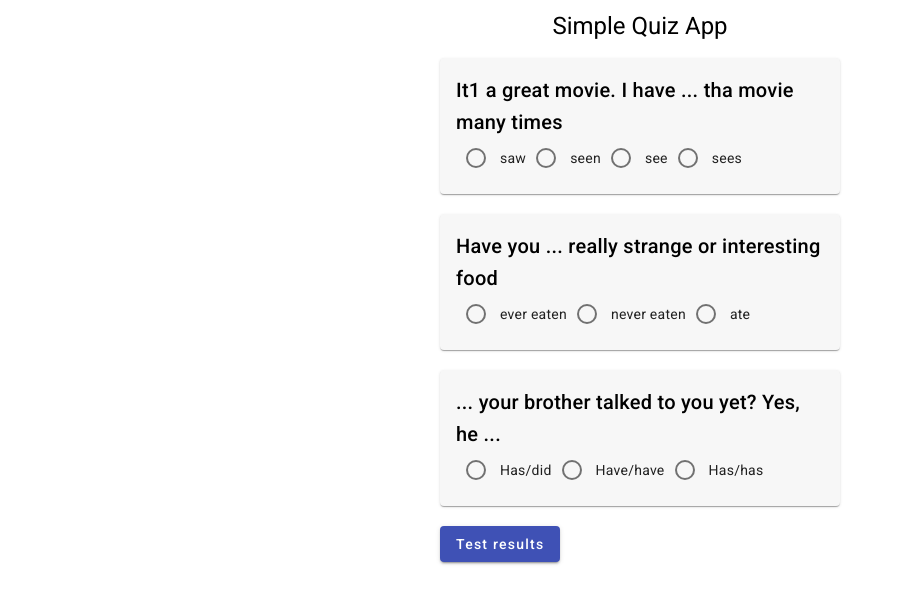
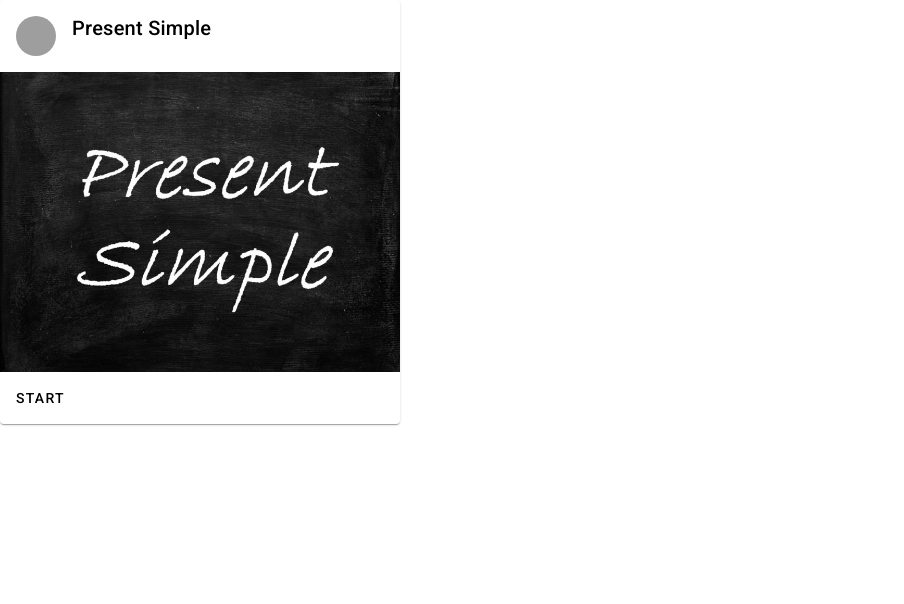
Before and after one commit to shakhabova/quiz-app, an Angular app: page / in a window 1280 px wide. Shown: the top 604 px of the page, without its empty margins (0-904 px from the left). Built offline with nearby package versions, Linux system fonts and the light colour scheme; grey boxes are pictures that could not be loaded.

Commit message:
tests list somponent

```diff
--- a/src/app/app-routing.module.ts
+++ b/src/app/app-routing.module.ts
@@ -2,9 +2,11 @@ import { NgModule } from '@angular/core';
 import { RouterModule, Routes } from '@angular/router';
 import { ResultsComponent } from './results/results.component';
 import { QuestionsListComponent } from './questions-list/questions-list.component';
+import { TestsListComponent } from './tests-list/tests-list.component';
 
 const routes: Routes = [
-  { path: '', component: QuestionsListComponent },
+  { path: '', component: TestsListComponent},
+  { path: 'questions', component: QuestionsListComponent },
   { path: 'results', component: ResultsComponent },
 ];
 
--- a/src/app/app.module.ts
+++ b/src/app/app.module.ts
@@ -12,13 +12,15 @@ import {MatButtonModule} from '@angular/material/button';
 import { ResultsComponent } from './results/results.component';
 import { QuestionsListComponent } from './questions-list/questions-list.component';
 import {MatProgressSpinnerModule} from '@angular/material/progress-spinner';
+import { TestsListComponent } from './tests-list/tests-list.component';
 
 @NgModule({
   declarations: [
     AppComponent,
     QuestionComponent,
     ResultsComponent,
-    QuestionsListComponent
+    QuestionsListComponent,
+    TestsListComponent
   ],
   imports: [
     BrowserModule,
--- a/src/app/questions.service.ts
+++ b/src/app/questions.service.ts
@@ -10,7 +10,7 @@ export class QuestionsService {
   public questions: Question[] = [
     {
       id: 1,
-      description: 'It1 a great movie. I have ... tha movie many times',
+      description: 'It`s a great movie. I have ... tha movie many times',
       multiple_correct_answers: true,
       answers: {
         answer_a: 'saw',
--- a/src/app/results/results.component.html
+++ b/src/app/results/results.component.html
@@ -4,6 +4,7 @@
 
       <mat-progress-spinner
           class="results-spinner"
+          [color]="'accent'"
           [mode]="'determinate'"
           [value]="value">
       </mat-progress-spinner>
--- a/src/app/results/results.component.ts
+++ b/src/app/results/results.component.ts
@@ -8,7 +8,6 @@ import { ActivatedRoute } from '@angular/router';
 })
 export class ResultsComponent implements OnInit {
   public value?: string;
-
   constructor(private activatedRoute: ActivatedRoute) {}
 
   ngOnInit() {
--- /dev/null
+++ b/src/app/tests-list/tests-list.component.css
@@ -0,0 +1,8 @@
+.example-card {
+    max-width: 400px;
+  }
+
+  .example-header-image {
+    background-image: url('https://material.angular.io/assets/img/examples/shiba1.jpg');
+    background-size: cover;
+  }
--- /dev/null
+++ b/src/app/tests-list/tests-list.component.html
@@ -0,0 +1,15 @@
+<mat-card class="example-card">
+  <mat-card-header>
+    <div mat-card-avatar class="example-header-image"></div>
+    <mat-card-title>Present Simple</mat-card-title>
+  </mat-card-header>
+  <img
+    mat-card-image
+    src="/assets/present_simple.jpg"
+    alt="Photo of a Shiba Inu"
+  />
+  <mat-card-content> </mat-card-content>
+  <mat-card-actions>
+    <button mat-button (click)="startTest()">START</button>
+  </mat-card-actions>
+</mat-card>
--- /dev/null
+++ b/src/app/tests-list/tests-list.component.ts
@@ -0,0 +1,16 @@
+import { Component } from '@angular/core';
+import { Question } from '../Question';
+import { Router } from '@angular/router';
+
+@Component({
+  selector: 'app-tests-list',
+  templateUrl: './tests-list.component.html',
+  styleUrls: ['./tests-list.component.css'],
+})
+export class TestsListComponent {
+  constructor(private router: Router) {}
+
+  public startTest() {
+    this.router.navigate(['questions']);
+  }
+}
```
Also changed, not shown: src/assets/present_simple.jpg (added), 1 other file (tests, documents, lock files or other folders).
